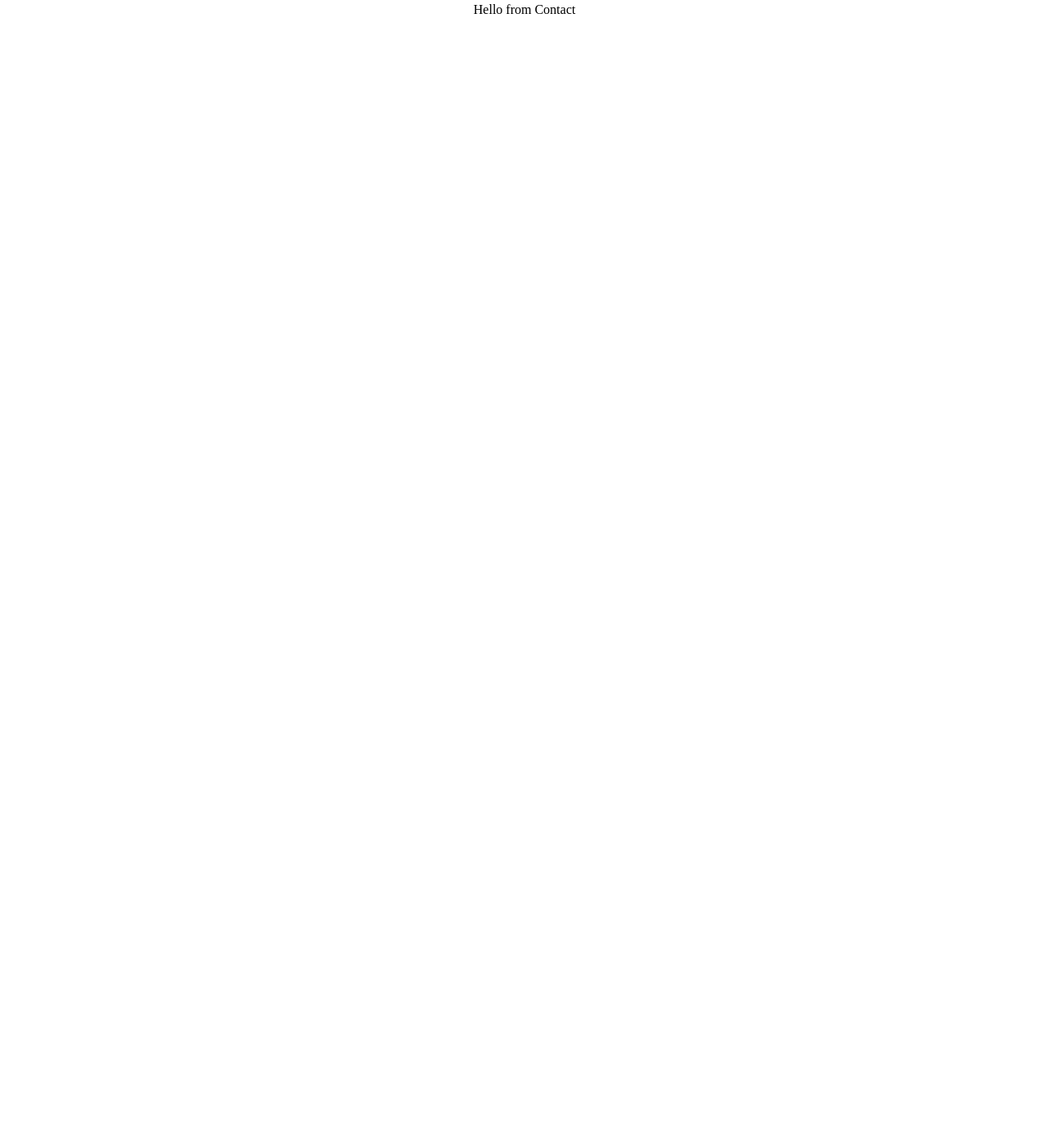
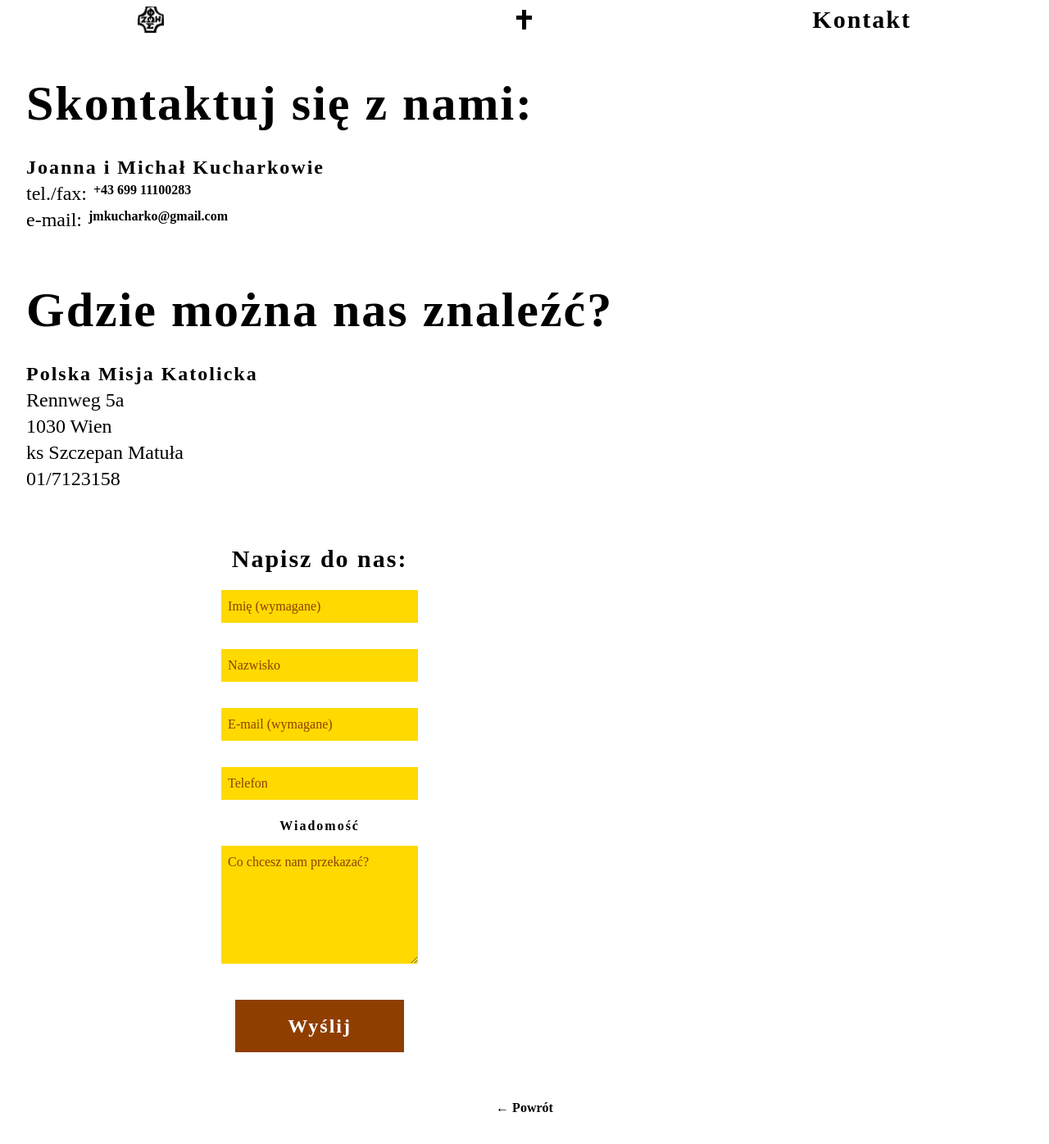
Before and after one commit to DariuszLegizynski/domowy-kosciol-next, a Next.js app: page /contact in a window 1280 px wide. Shown: the top 1396 px of the page at 82% size. Before the commit the page ends 800 px from the top, so only its background shows below. Built offline with nearby package versions, Linux system fonts and the light colour scheme.

Commit message:
add first contact page version

```diff
--- a/src/pages/contact.jsx
+++ b/src/pages/contact.jsx
@@ -1,9 +1,98 @@
+import { useRouter } from "next/router"
+
+// Layout
+import Layout from "@/components/layout"
+
 const Contact = () => {
-  return (
-    <main className="flex min-h-screen flex-col items-center justify-between">
-      Hello from Contact
-    </main>
-  );
+	const router = useRouter()
+
+	return (
+		<Layout>
+			<main className="min-h-screen grid grid-rows-[1fr_auto] px-8">
+				<article className="grid justify-between mt-16">
+					<section className="grid grid-cols-1 pt-8">
+						<h1>Skontaktuj się z nami:</h1>
+						<div className="my-8">
+							<p className="h3">Joanna i Michał Kucharkowie</p>
+							<div className="flex">
+								<p>tel./fax:</p>
+								<strong className="pl-2">+43 699 11100283</strong>
+							</div>
+							<div className="flex">
+								<p>e-mail:</p>
+								<strong className="pl-2">jmkucharko@gmail.com</strong>
+							</div>
+						</div>
+					</section>
+					<section className="grid grid-cols-1 pt-8">
+						<h1>Gdzie można nas znaleźć?</h1>
+						<div className="my-8">
+							<p className="h3">Polska Misja Katolicka</p>
+							<p>Rennweg 5a</p>
+							<p>1030 Wien</p>
+							<p>ks Szczepan Matuła</p>
+							<p>01/7123158</p>
+						</div>
+					</section>
+					<section className="grid grid-cols-1 mt-8 justify-items-center">
+						<h3>Napisz do nas:</h3>
+						<form className="py-2">
+							<div className="flex flex-col items-center mb-2 max-w-full">
+								<input
+									className="m-3 p-2 w-full bg-gold placeholder-primary"
+									type="text"
+									placeholder="Imię (wymagane)"
+									required
+								/>
+							</div>
+							<div className="flex flex-col items-center mb-2 max-w-full">
+								<input
+									className="m-3 p-2 w-full bg-gold placeholder-primary"
+									type="text"
+									placeholder="Nazwisko"
+								/>
+							</div>
+							<div className="flex flex-col items-center mb-2 max-w-full">
+								<input
+									className="m-3 p-2 w-full bg-gold placeholder-primary"
+									type="email"
+									placeholder="E-mail (wymagane)"
+									required
+								/>
+							</div>
+							<div className="flex flex-col items-center mb-2 max-w-full">
+								<input
+									className="m-3 p-2 w-full bg-gold placeholder-primary"
+									type="number"
+									placeholder="Telefon"
+								/>
+							</div>
+							<div className="flex flex-col items-center mb-2 max-w-full">
+								<label className="h4">Wiadomość</label>
+								<textarea
+									className="m-3 p-2 w-full min-h-36 bg-gold placeholder-primary"
+									placeholder="Co chcesz nam przekazać?"
+									required
+								/>
+							</div>
+							<button
+								className="flex flex-col items-center mx-auto bg-primary text-white px-16 py-4 mt-8"
+								type="submit"
+							>
+								<p className="h2">Wyślij</p>
+							</button>
+						</form>
+					</section>
+				</article>
+				<button
+					className="flex flex-col items-center font-semibold mx-auto my-12"
+					onClick={() => router.back()}
+				>
+					&larr; Powrót
+				</button>
+			</main>
+		</Layout>
+	)
 }
 
 export default Contact
```
